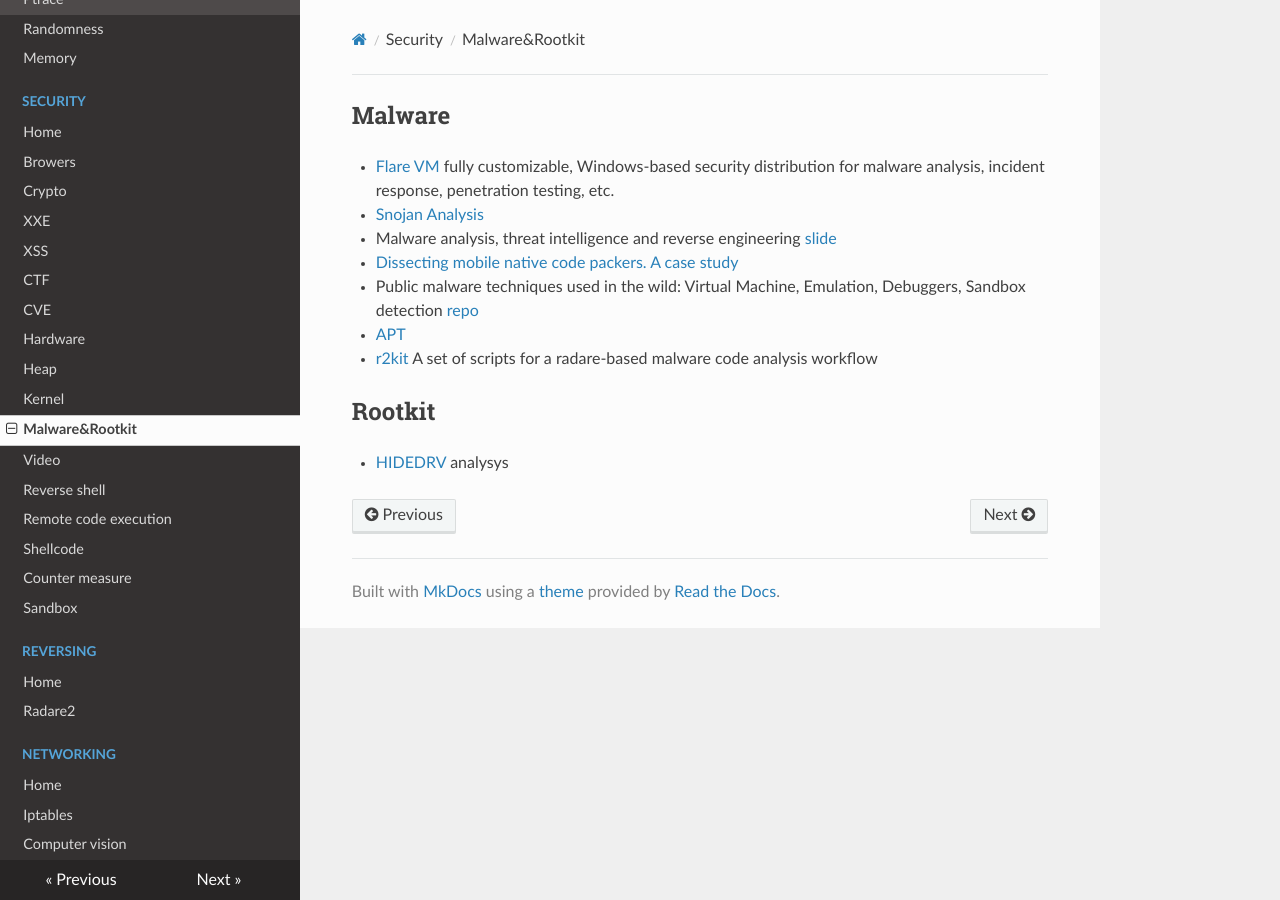
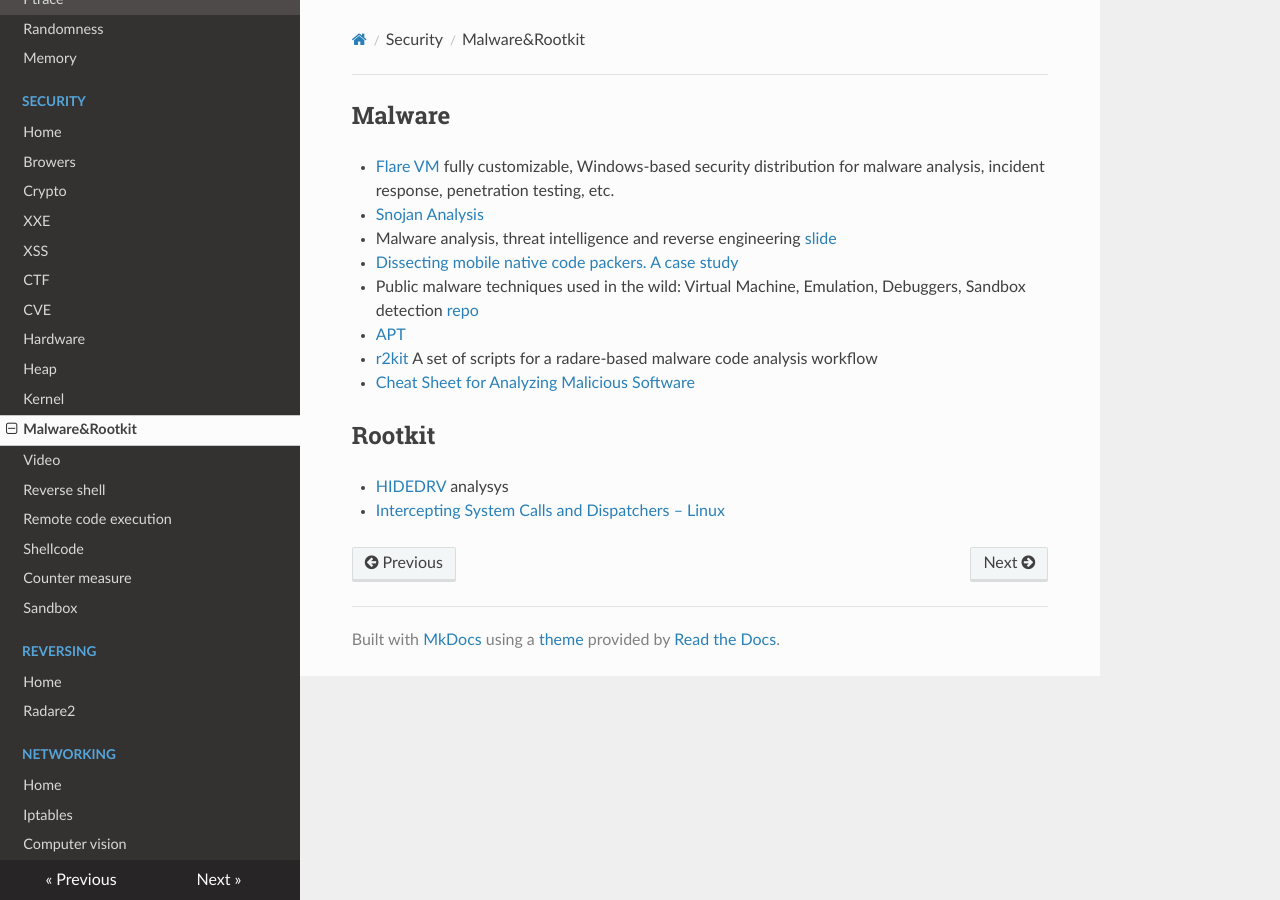
Before and after one commit to gipi/low-level, an MkDocs documentation site: the page built from docs/security/malware.md, in a window 1280 px wide. Built offline with MkDocs 1.6.1, drawn with Linux system fonts in a browser that asks for light colours; nearby versions of some CDN libraries; old or Windows-style settings are respelled for this version of MkDocs.

Commit message:
Update malware.md

```diff
--- a/docs/security/malware.md
+++ b/docs/security/malware.md
@@ -7,6 +7,8 @@
  - Public malware techniques used in the wild: Virtual Machine, Emulation, Debuggers, Sandbox detection [repo](https://github.com/LordNoteworthy/al-khaser)
  - [APT](https://azeria-labs.com/advanced-persistent-threat/)
  - [r2kit](https://github.com/cmatthewbrooks/r2kit) A set of scripts for a radare-based malware code analysis workflow
+ - [Cheat Sheet for Analyzing Malicious Software](https://zeltser.com/malware-analysis-cheat-sheet/)
 
 ## Rootkit
  - [HIDEDRV](http://www.sekoia.fr/blog/wp-content/uploads/2016/10/Rootkit-analysis-Use-case-on-HIDEDRV-v1.6.pdf) analysys
+ - [Intercepting System Calls and Dispatchers – Linux](https://ruinedsec.wordpress.com/2013/04/04/modifying-system-calls-dispatching-linux/)
```
